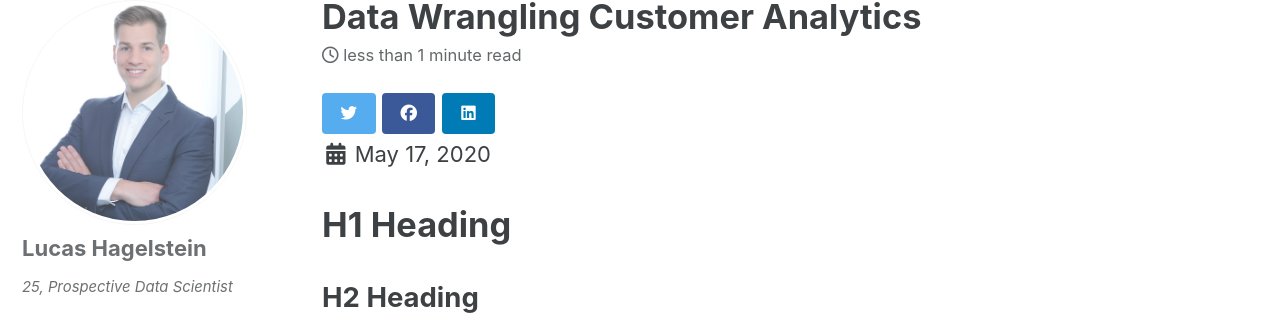
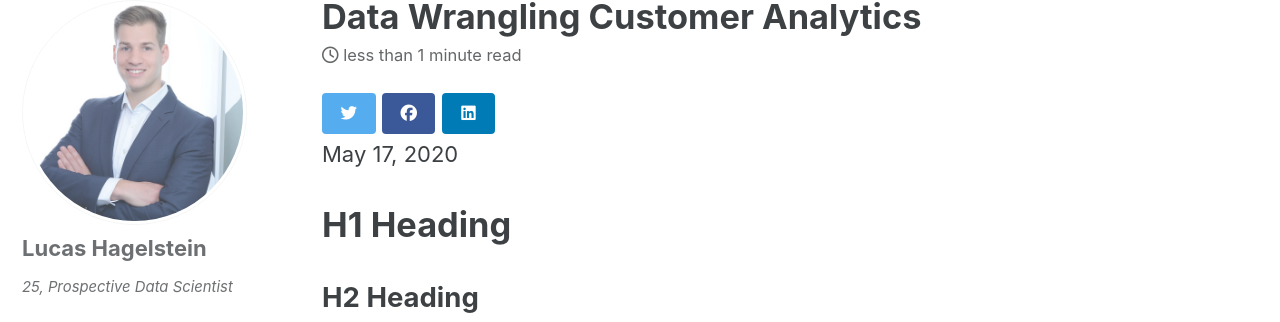
Before and after one commit to LHAGELS/LHAGELS.github.io, a Jekyll site: the page built from _posts/2020-05-17-Customer-Analytics.md, in a window 1280 px wide. Shown: the part 199-521 px from the top of the page. Built offline with Jekyll 4.4.1, drawn with Linux system fonts in a browser that asks for light colours; cached includes are drawn as plain includes; nearby versions of some CDN libraries; formulas are drawn with MathJax 3.

Commit message:
new github

```diff
--- a/_layouts/single.html
+++ b/_layouts/single.html
@@ -32,9 +32,9 @@
           {% endif %}
           {% if page.share %}{% include social-share.html %}{% endif %}
           {% if page.last_modified_at %}
-            <p class="page__date"><strong><i class="fas fa-fw fa-calendar-alt" aria-hidden="true"></i> {{ site.data.ui-text[site.locale].date_label }}</strong> <time datetime="{{ page.last_modified_at | date: "%Y-%m-%d" }}">{{ page.last_modified_at | date: "%B %-d, %Y" }}</time></p>
+            <p class="page__date"><strong> {{ site.data.ui-text[site.locale].date_label }}</strong> <time datetime="{{ page.last_modified_at | date: "%Y-%m-%d" }}">{{ page.last_modified_at | date: "%B %-d, %Y" }}</time></p>
           {% elsif page.date %}
-            <p class="page__date"><strong><i class="fas fa-fw fa-calendar-alt" aria-hidden="true"></i> {{ site.data.ui-text[site.locale].date_label }}</strong> <time datetime="{{ page.date | date_to_xmlschema }}">{{ page.date | date: "%B %-d, %Y" }}</time></p>
+            <p class="page__date"><strong> {{ site.data.ui-text[site.locale].date_label }}</strong> <time datetime="{{ page.date | date_to_xmlschema }}">{{ page.date | date: "%B %-d, %Y" }}</time></p>
           {% endif %}
         </header>
       {% endunless %}
```
